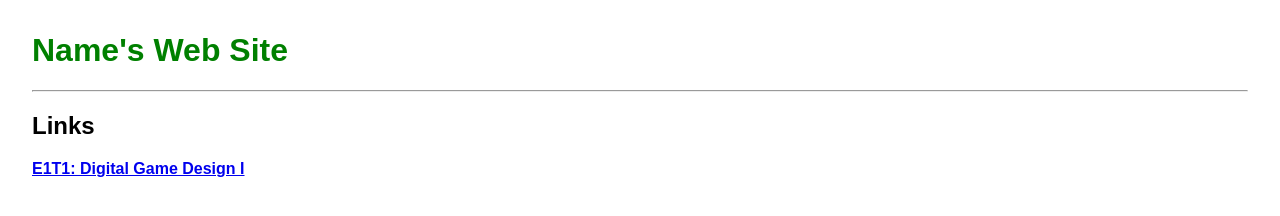
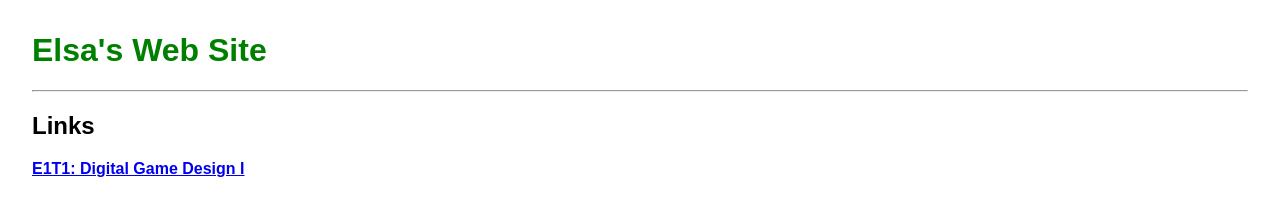
Before and after one commit to elsa-bosemark/E1T1-VideoGame, a plain HTML site: page index.html in a window 1280 px wide. Drawn offline with Linux system fonts and the light colour scheme.

Commit message:
Customized Name

```diff
--- a/index.html
+++ b/index.html
@@ -2,14 +2,14 @@
 <html lang="en">
 <head>
     <meta charset="UTF-8">
-    <title>Name's Web Site</title>
+    <title>Elsa's Web Site</title>
     <style>
         body { margin: 2em; font-family: sans-serif; }
         h1 { color: green; }
     </style>
 </head>
 <body>
-    <h1>Name's Web Site</h1>
+    <h1>Elsa's Web Site</h1>
     <hr/>
     <h2>Links</h2>
     <p><a href="E1T1/index.html"><strong>E1T1: Digital Game Design I</strong></a></p>
```
